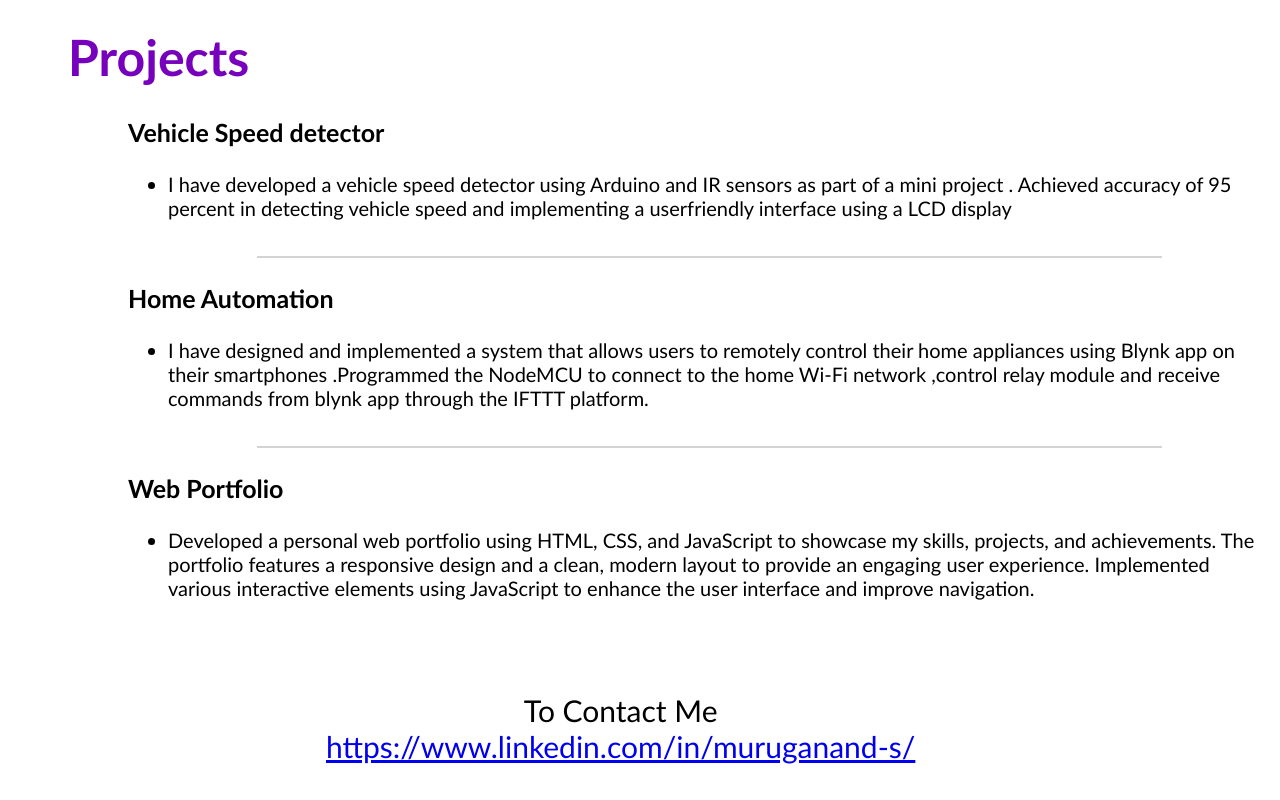
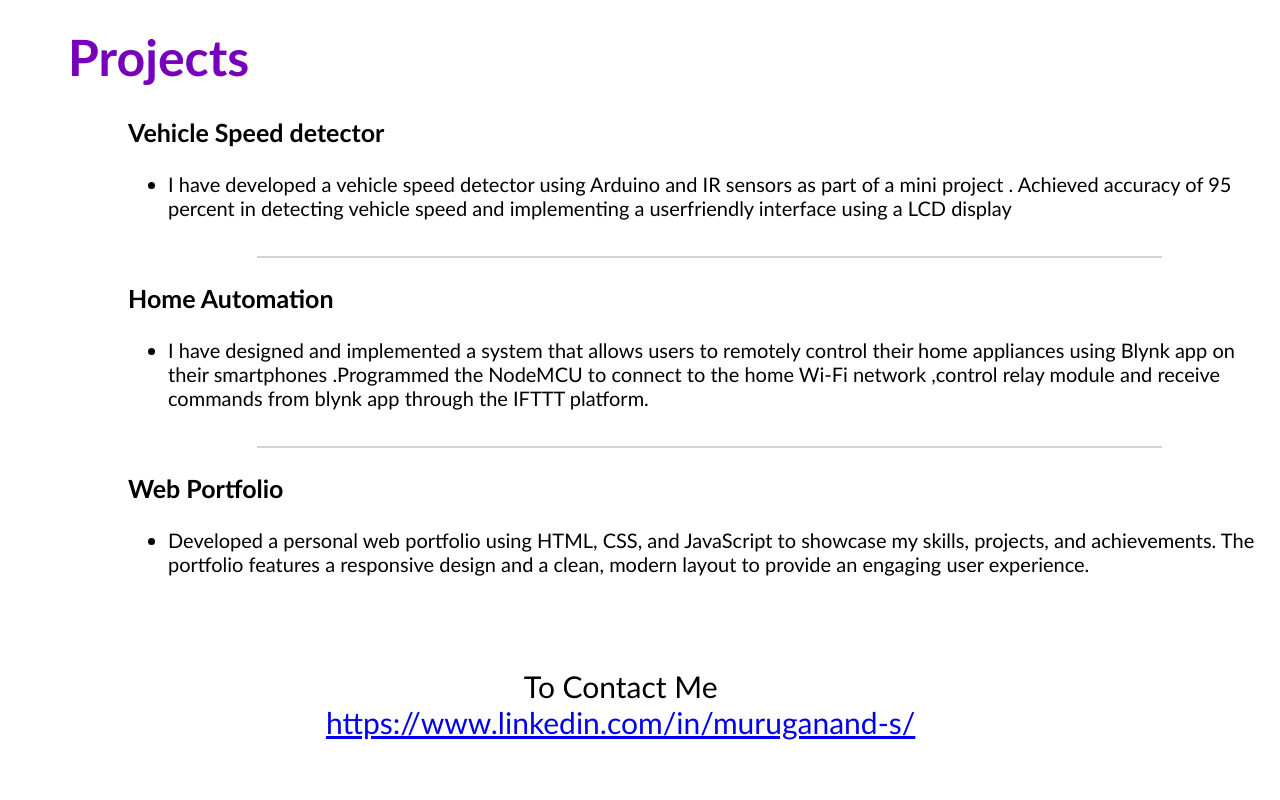
Before and after one commit to murug-anand/cv, a plain HTML site: page index.html in a window 1280 px wide. Shown: the part 915-1715 px from the top of the page. Drawn offline with Linux system fonts and the light colour scheme.

Commit message:
Update index.html

```diff
--- a/index.html
+++ b/index.html
@@ -41,7 +41,7 @@
             Hi, Muruganand ! <img src="https://i.pinimg.com/originals/d8/32/10/d83210d052f3e7e4a7e78bfd16a6f23e.png" width="60px"/>
           </h1>
           <p>
-            I am a skilled web developer proficient in front-end development, with expertise in HTML, CSS, JavaScript, and Python. <br> I write clean code, troubleshoot issues.
+            I am a skilled web developer proficient in front-end development, with expertise in HTML, CSS, JavaScript(Basics), and Python. <br> I write clean code, troubleshoot issues.
           </p>
       </div>
     </section>
@@ -107,8 +107,7 @@ commands from blynk app through the IFTTT platform.</li>
             <h3>Web Portfolio</h3>
             <ul>
               <li>Developed a personal web portfolio using HTML, CSS, and JavaScript to showcase my skills, projects, and achievements.
-                The portfolio features a responsive design and a clean, modern layout to provide an engaging user experience.
-                Implemented various interactive elements using JavaScript to enhance the user interface and improve navigation.</li>
+                The portfolio features a responsive design and a clean, modern layout to provide an engaging user experience. </li>
             </ul>
           </div>
     </div>
```
